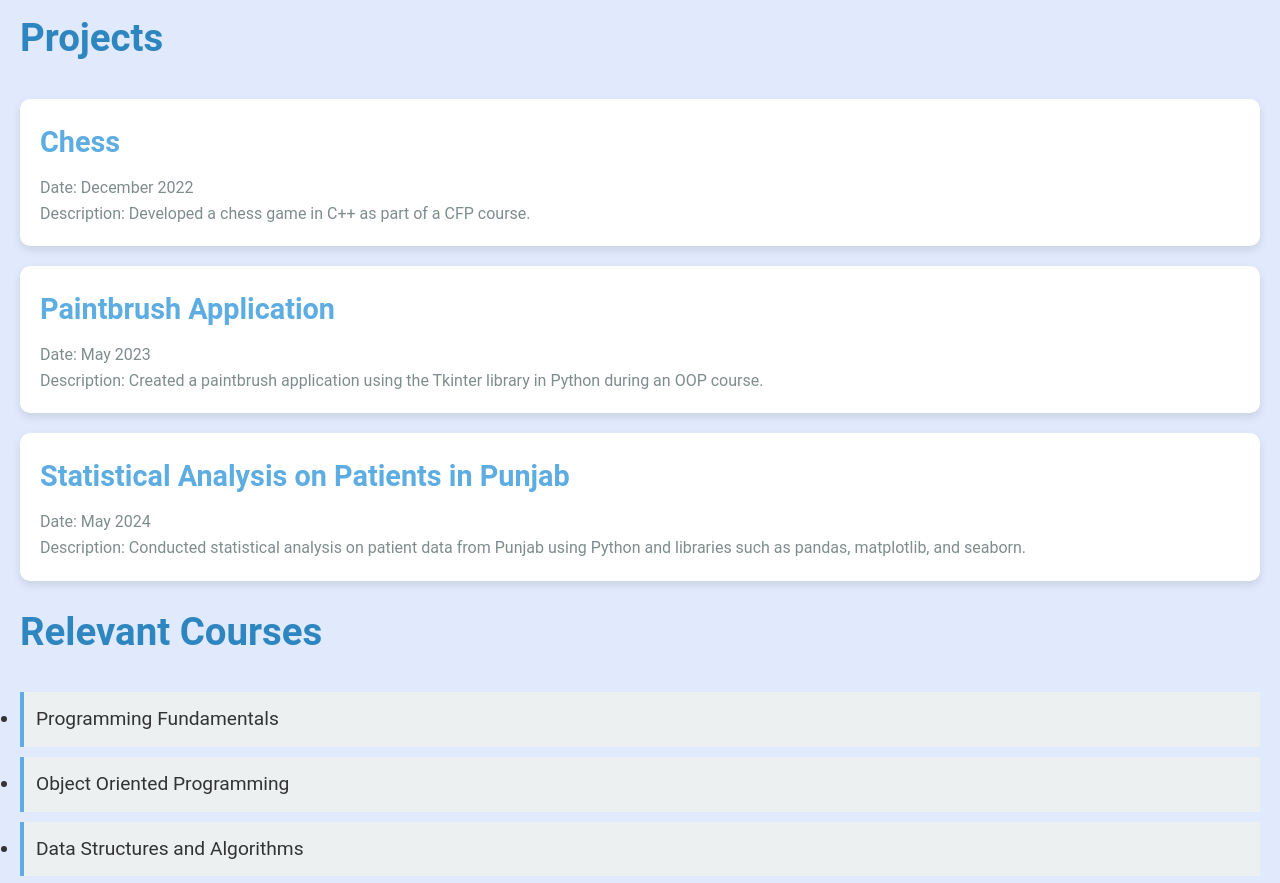
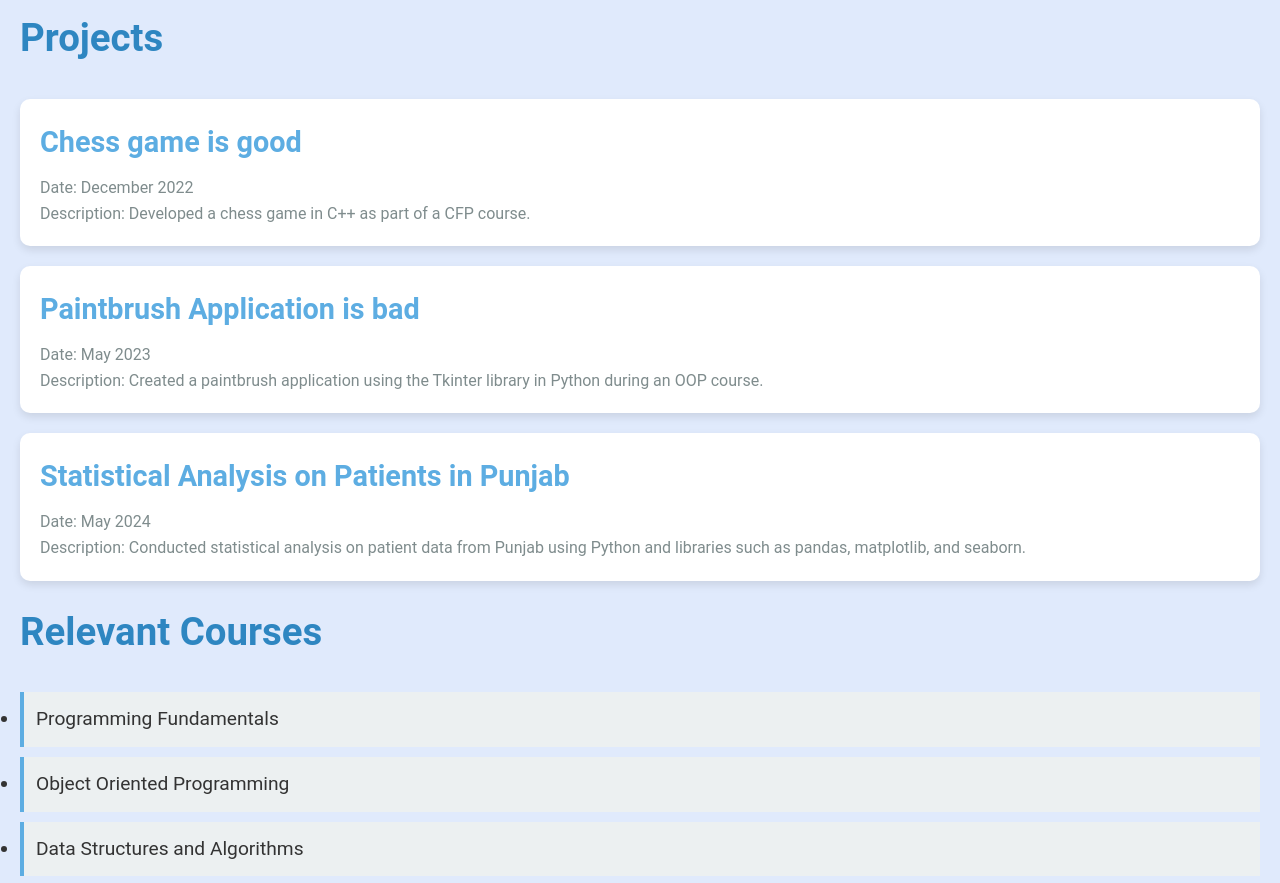
Before and after one commit to Muhammad-Hassan123/Bscs22140, a plain HTML site: page index.html in a window 1280 px wide. Shown: the part 1215-2098 px from the top of the page. Drawn offline with Linux system fonts and the light colour scheme.

Commit message:
second commit

```diff
--- a/index.html
+++ b/index.html
@@ -59,12 +59,12 @@
         <section id="projects">
             <h1>Projects</h1>
             <article>
-                <h2>Chess </h2>
+                <h2>Chess game is good</h2>
                 <p>Date: December 2022</p>
                 <p>Description: Developed a chess game in C++ as part of a CFP course.</p>
             </article>
             <article>
-                <h2>Paintbrush Application</h2>
+                <h2>Paintbrush Application is bad</h2>
                 <p>Date: May 2023</p>
                 <p>Description: Created a paintbrush application using the Tkinter library in Python during an OOP course.</p>
             </article>
```
